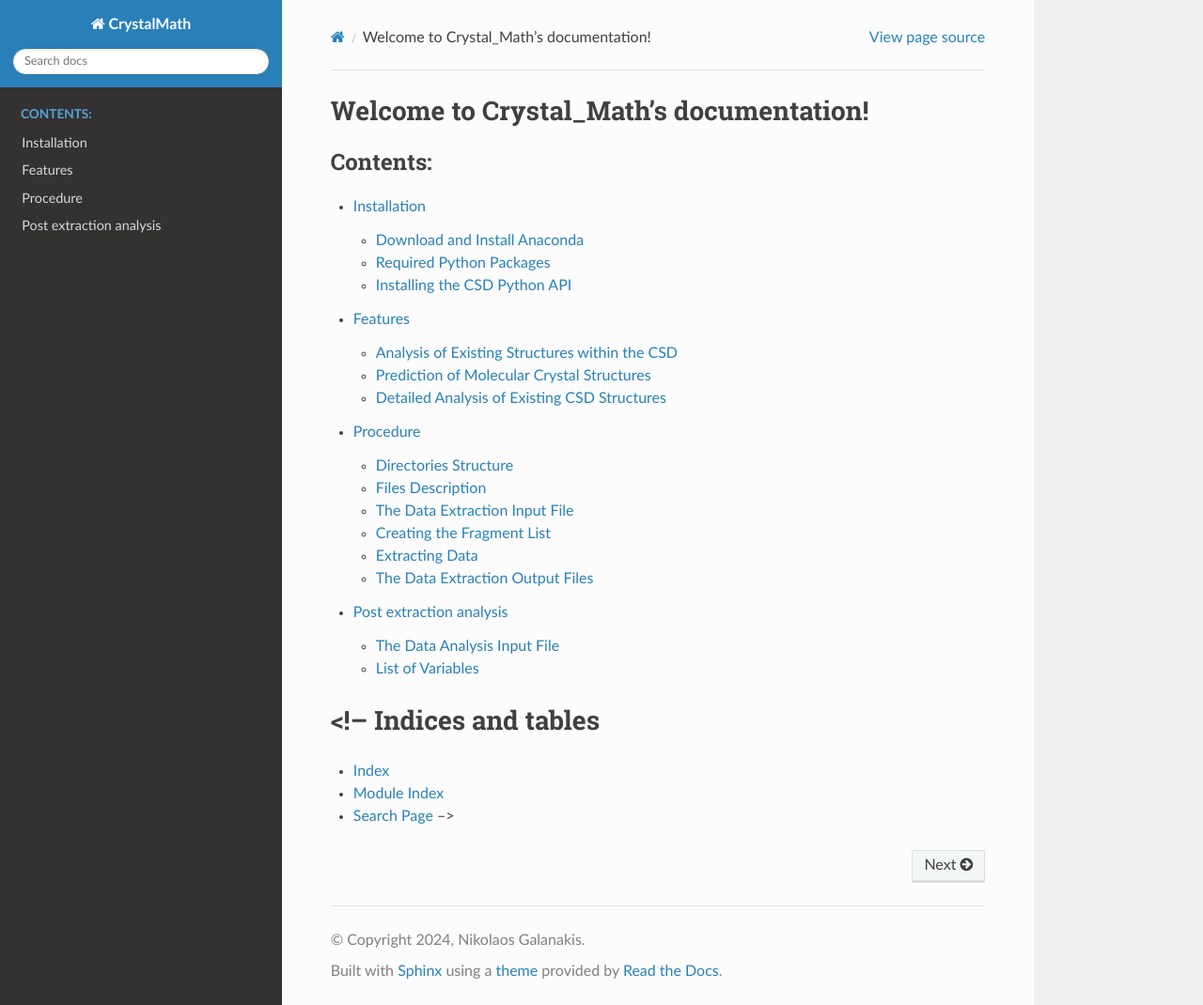
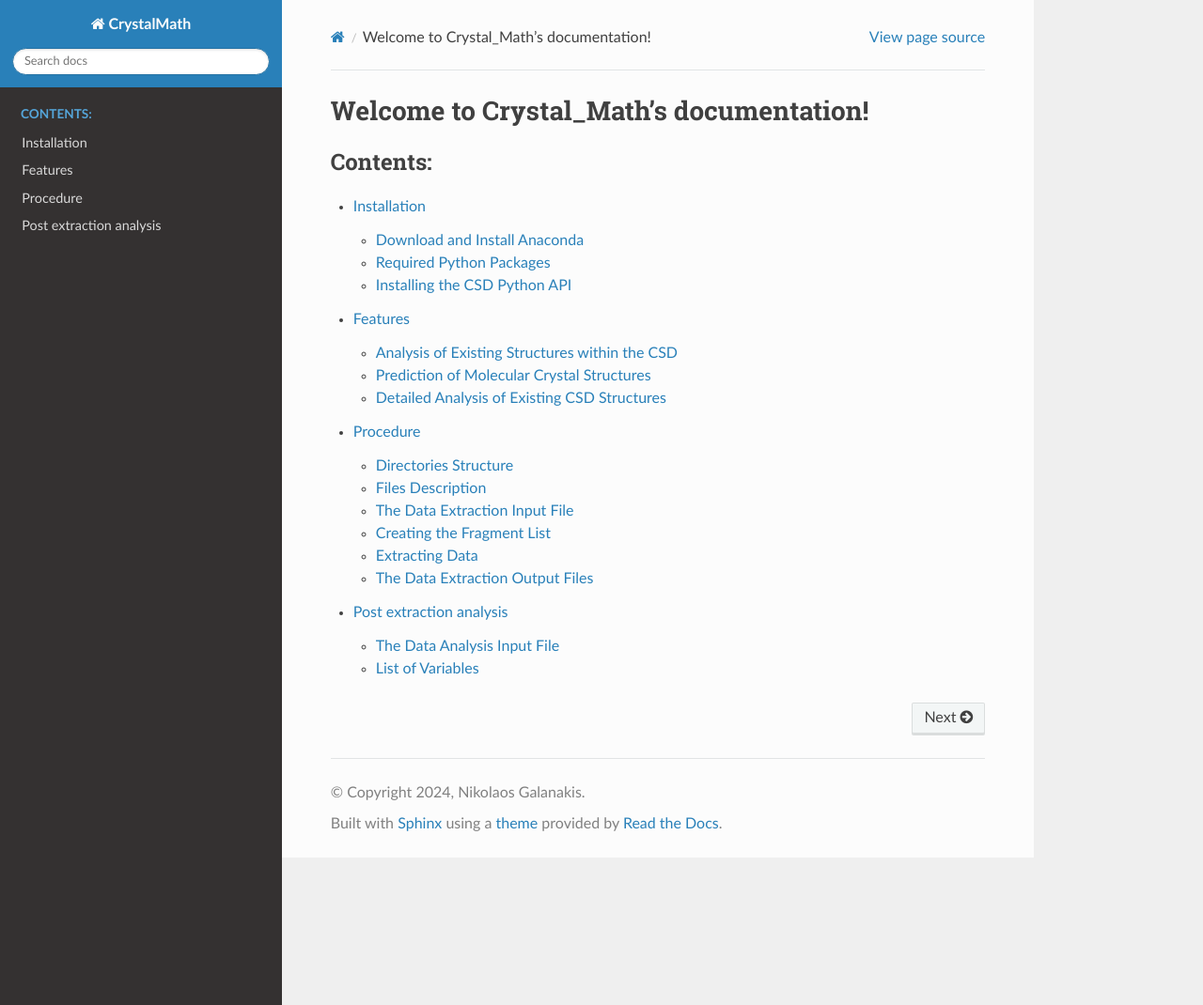
Before and after one commit to nigalanakis/Crystal_Math, a Sphinx documentation site: the page built from docs/source/index.rst, in a window 1280 px wide and 1070 px high. Shown: the whole window at 94% size. Built offline with Sphinx 7.4.7 and the Read the Docs theme 2.0.0, drawn with Linux system fonts in a browser that asks for light colours.

Commit message:
Update index.rst

```diff
--- a/docs/source/index.rst
+++ b/docs/source/index.rst
@@ -14,12 +14,3 @@ Welcome to Crystal_Math's documentation!
    features
    procedure
    analysis
-
-
-
-<!-- Indices and tables
-==================
-
-* :ref:`genindex`
-* :ref:`modindex`
-* :ref:`search` -->
```
